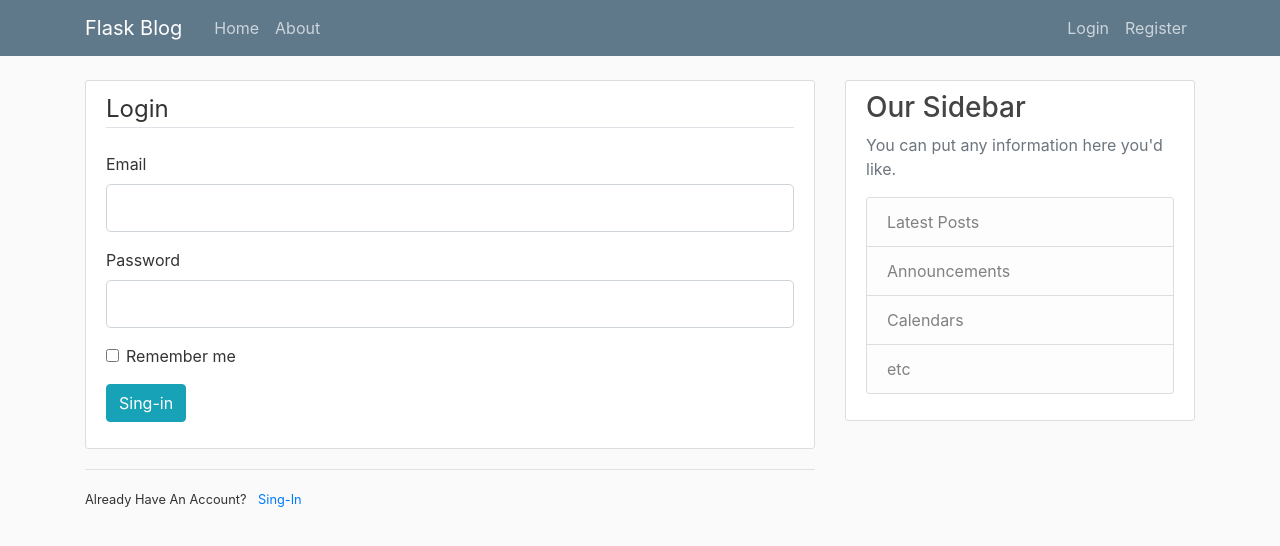
After one commit to mbrsagor/pythonFireStore, a Flask app: page /login in a window 1280 px wide. The commit adds this page. Shown: the top 546 px of the page. Run offline with Flask 2, Linux system fonts and the light colour scheme; some libraries are stand-ins or nearby versions.

Commit message:
Login, Registration page design and validation done with models created

```diff
--- a/app.py
+++ b/app.py
@@ -1,11 +1,38 @@
-from flask import Flask, render_template, request
+from flask import Flask, render_template, redirect, flash
 from flask_sqlalchemy import SQLAlchemy
 from datetime import datetime
+from forms import RegistrationForm, LoginForm
 
 app = Flask(__name__)
 
+app.config['SECRET_KEY'] = '819e10e5964f4909f99d10af68f0cc93'
 app.config['SQLALCHEMY_DATABASE_URI'] = 'sqlite:///blog.db'
 db = SQLAlchemy(app)
+
+
+class User(db.Model):
+    id = db.Column(db.Integer, primary_key=True)
+    username = db.Column(db.String(20), unique=True, nullable=False)
+    email = db.Column(db.String(120), unique=True, nullable=False)
+    image_file = db.Column(db.String(20), nullable=False, default='default.jpg')
+    password = db.Column(db.String(50), nullable=False)
+    posts = db.relationship('Post', backref='author', lazy=True)
+
+    def __repr__(self):
+        return f"User ('{self.username}')"
+
+
+class Post(db.Model):
+    id = db.Column(db.Integer, primary_key=True)
+    title = db.Column(db.String(70), nullable=False)
+    content = db.Column(db.Text, nullable=False)
+    user_id = db.Column(db.Integer, db.ForeignKey('user.id'), nullable=False)
+    created_at = db.Column(db.DateTime, nullable=False,
+                           default=datetime.utcnow)
+
+    def __repr__(self):
+        return '<Title %r>' % self.title
+
 
 # Static data
 posts = [
@@ -26,18 +53,6 @@
 ]
 
 
-class BlogPost(db.Model):
-    id = db.Column(db.Integer, primary_key=True)
-    author = db.Column(db.String(50), unique=True, nullable=False)
-    title = db.Column(db.String(70), nullable=False)
-    content = db.Column(db.Text, nullable=False)
-    created_at = db.Column(db.DateTime, nullable=False,
-                           default=datetime.utcnow)
-
-    def __repr__(self):
-        return '<Title %r>' % self.title
-
-
 # @app.route('/', methods=['get', 'post'])
 @app.route('/')
 def homepage():
@@ -46,7 +61,27 @@
 
 @app.route('/about')
 def about_us():
-    return render_template('about.html')
+    return render_template('about.html', title='About-us')
+
+
+@app.route('/register', methods=['GET', 'Post'])
+def register():
+    form = RegistrationForm()
+    if form.validate_on_submit():
+        flash(f"User has been created {form.username.data}!!", 'success')
+        return redirect('/')
+    return render_template('auth/register.html', title='Registration', form=form)
+
+
+@app.route('/login', methods=['GET', 'Post'])
+def login():
+    form = LoginForm()
+    if form.validate_on_submit():
+        if form.email.data == 'mbrsgor@gmail.com' and form.password.data == '123':
+            return redirect('/')
+        else:
+            flash("username and password doesn't match...", 'danger')
+    return render_template('auth/login.html', title='Login', form=form)
 
 
 if __name__ == '__main__':
--- /dev/null
+++ b/forms.py
@@ -0,0 +1,18 @@
+from flask_wtf import FlaskForm
+from wtforms import StringField, PasswordField, SubmitField, BooleanField
+from wtforms.validators import DataRequired, length, Email, EqualTo
+
+
+class RegistrationForm(FlaskForm):
+    username = StringField('Username', validators=[DataRequired(), length(min=2, max=20)])
+    email = StringField('Email', validators=[DataRequired(), Email()])
+    password = PasswordField('Password', validators=[DataRequired()])
+    confirm_password = PasswordField('Confirm Password', validators=[DataRequired(), EqualTo('password')])
+    sing_up = SubmitField('Sing-up')
+
+
+class LoginForm(FlaskForm):
+    email = StringField('Email', validators=[DataRequired(), Email()])
+    password = PasswordField('Password', validators=[DataRequired()])
+    remember = BooleanField('Remember me')
+    sing_in = SubmitField('Sing-in')
--- /dev/null
+++ b/templates/auth/login.html
@@ -0,0 +1,52 @@
+{% extends "layout.html" %}
+{% block content %}
+
+    <div class="content-section">
+        <form method="post" action="">
+            {{ form.hidden_tag() }}
+            <fieldset class="form-group">
+                <legend class="border-bottom mb-4">Login</legend>
+                <div class="form-group">
+                    {{ form.email.label(class="form-control-label") }}
+                    {% if form.email.errors %}
+                        {{ form.email(class='form-control form-control-lg is-valid') }}
+                        <div class="invalid-feedback">
+                            {% for errors in  form.email.errors %}
+                                <span>{{ errors }}</span>
+                            {% endfor %}
+                        </div>
+                    {% else %}
+                        {{ form.email(class='form-control form-control-lg') }}
+                    {% endif %}
+                </div>
+                <div class="form-group">
+                    {{ form.password.label(class="form-control-label") }}
+                    {% if form.password.errors %}
+                        {{ form.password(class='form-control form-control-lg is-valid') }}
+                        <div class="invalid-feedback">
+                            {% for errors in  form.password.errors %}
+                                <span>{{ errors }}</span>
+                            {% endfor %}
+                        </div>
+                    {% else %}
+                        {{ form.password(class='form-control form-control-lg') }}
+                    {% endif %}
+                </div>
+            <div class="form-check">
+                {{ form.remember(class="form-check-input") }}
+                {{ form.remember.label(class="form-check-label") }}
+            </div>
+            </fieldset>
+            <div class="form-group">
+                {{ form.sing_in(class='btn btn-info') }}
+            </div>
+        </form>
+    </div>
+
+    <div class="border-top pt-3">
+        <small class="text-mute">
+            Already Have An Account? <a class="ml-2" href="{{ url_for('login') }}">Sing-In</a>
+        </small>
+    </div>
+
+{% endblock content %}
--- a/templates/index.html
+++ b/templates/index.html
@@ -4,8 +4,8 @@
         <article class="media content-section">
             <div class="media-body">
                 <div class="article-metadata">
-                    <a class="mr-2" href="#">{{ post.author }}</a>
-                    <small class="text-muted">{{ post.date_posted }}</small>
+                    Author: <a class="mr-2" href="#">{{ post.author }}</a>
+                    Publish: <small class="text-muted">{{ post.date }}</small>
                 </div>
                 <h2><a class="article-title" href="#">{{ post.title }}</a></h2>
                 <p class="article-content">{{ post.content }}</p>
--- a/templates/layout.html
+++ b/templates/layout.html
@@ -43,6 +43,15 @@
 <main role="main" class="container">
     <div class="row">
         <div class="col-md-8">
+            {% with messages = get_flashed_messages(with_categories=true) %}
+            {% if messages %}
+                {% for category, message in messages %}
+                    <div class="alert alert-{{ category }}">
+                        {{ message }}
+                    </div>
+                {% endfor %}
+            {% endif %}
+            {% endwith %}
             {% block content %}{% endblock %}
         </div>
         <div class="col-md-4">
```
Also changed, not shown: templates/auth/register.html (added, +74 -0 lines).
